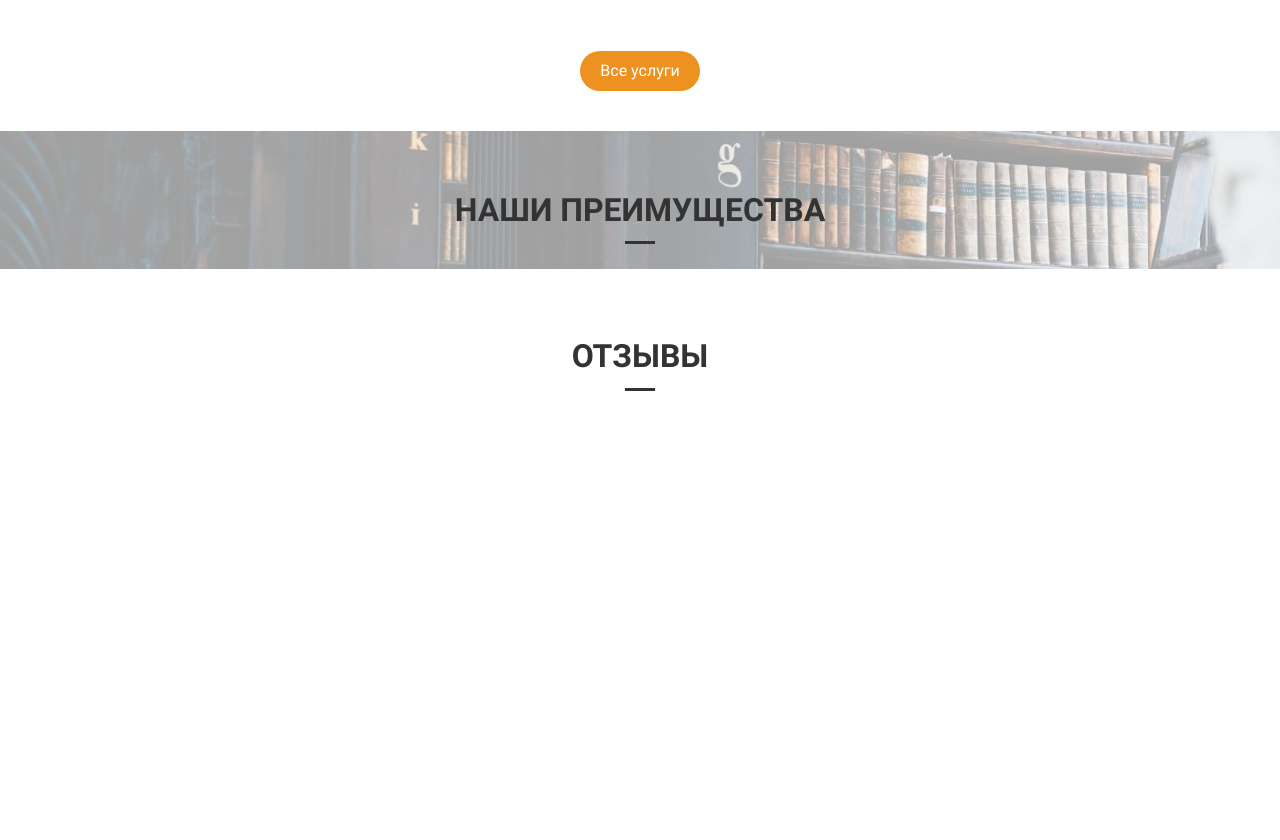
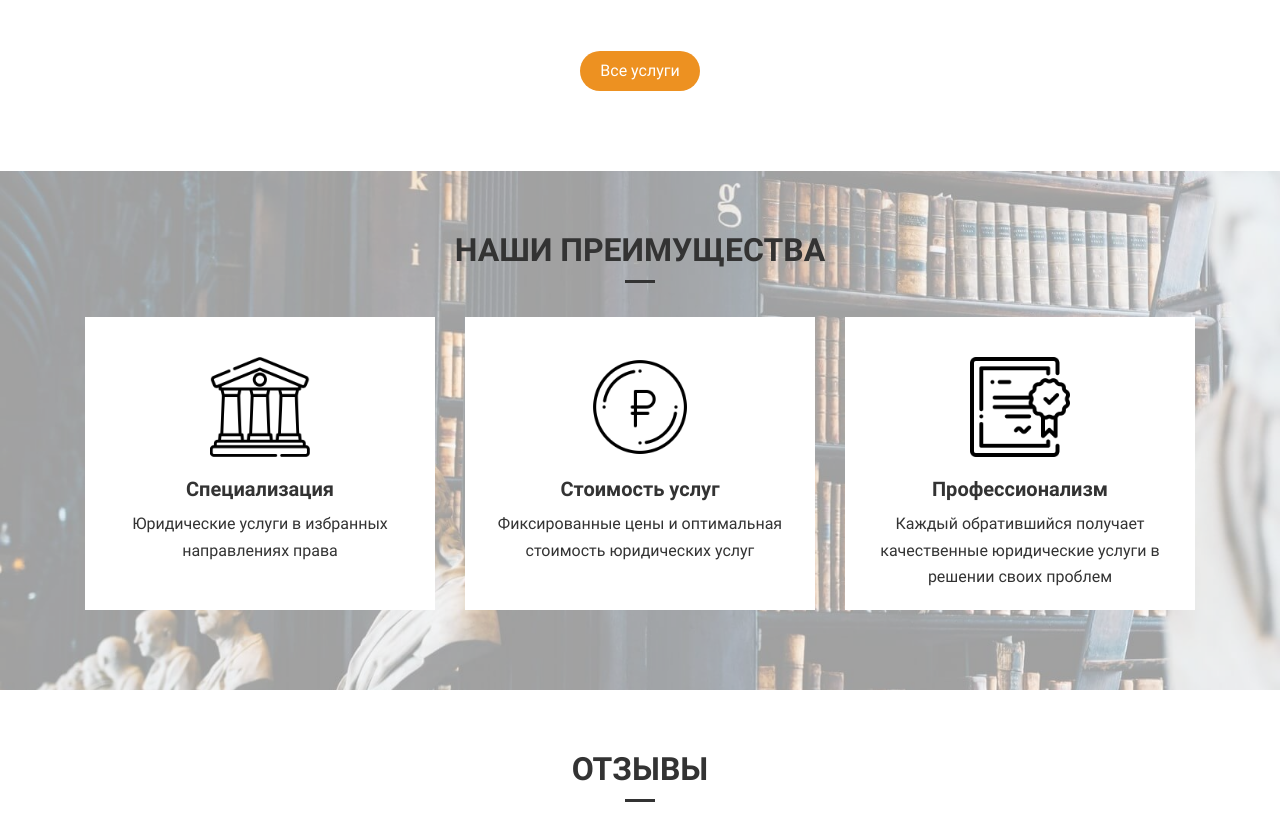
Before and after one commit to vita1ya/Lawyer, a website: page app/index.html in a window 1280 px wide. Shown: the part 1240-2080 px from the top of the page. Drawn offline with Linux system fonts and the light colour scheme.

Commit message:
#5 made section advantages

```diff
--- a/app/index.html
+++ b/app/index.html
@@ -159,7 +159,35 @@
 		<div class="container">
 			<h2 class="section-title">Наши преимущества</h2>
 			<div class="advantages-content">
-
+				<div class="row">
+					<div class="col-4">
+						<div class="card">
+							<div class="card-body">
+								<img src="images/dest/advantages/court.png" alt="" class="card-img">
+								<h5 class="card-title">Специализация</h5>
+								<p class="card-text">Юридические услуги в избранных направлениях права</p>
+							</div>
+						</div>
+					</div>
+					<div class="col-4">
+						<div class="card">
+							<div class="card-body">
+								<img src="images/dest/advantages/ruble.png" alt="" class="card-img">
+								<h5 class="card-title">Стоимость услуг</h5>
+								<p class="card-text">Фиксированные цены и оптимальная стоимость юридических услуг</p>
+							</div>
+						</div>
+					</div>
+					<div class="col-4">
+						<div class="card">
+							<div class="card-body">
+								<img src="images/dest/advantages/certificate.png" alt="" class="card-img">
+								<h5 class="card-title">Профессионализм</h5>
+								<p class="card-text">Каждый обратившийся получает качественные юридические услуги в решении своих проблем</p>
+							</div>
+						</div>
+					</div>
+				</div>
 			</div>
 		</div>
 	</section>
--- a/app/sass/_config.sass
+++ b/app/sass/_config.sass
@@ -47,6 +47,10 @@ $gutter: $grid-gutter-width
 a
   color: $head
 
+h1, h2, h3, h4, h5, h6
+	font-family: $robotoBold
+	font-weight: 700
+
 input, textarea, button, a
 	outline: none
 
@@ -64,3 +68,6 @@ body
 	line-height: 1.65
 	overflow-x: hidden
 	color: $textcolor
+
+section
+	padding: 40px 0 80px 0
--- a/app/sass/main.sass
+++ b/app/sass/main.sass
@@ -76,9 +76,8 @@ header
       cursor: pointer
 
 .section-title
-  font-family: $robotoBold
   font-weight: bold
-  padding: 60px 0 40px 0
+  padding: 20px 0 40px 0
   position: relative
   text-align: center
   text-transform: uppercase
@@ -89,7 +88,7 @@ header
     background: #333
     position: absolute
     transform: translateX(-50%)
-    top: 80%
+    top: 70%
     left: 50%
 
 .greeting
@@ -97,11 +96,8 @@ header
   height: calc(100vh - 101.2px)
   display: flex
   align-items: center
-  background: url(/images/dest/header_bg.jpg) no-repeat
+  background: url(/images/dest/greeting_bg.jpg) no-repeat
   &-content
-    h1
-      font-family: $robotoBold
-      font-weight: 700
     p
       color: #000000
 
@@ -113,8 +109,19 @@ header
       padding-top: 20px
       text-align: left
   .btn-all-services
-    margin-bottom: 40px
     display: inline-block
 
 .advantages
   background: url(/images/dest/advantages_bg.jpg)
+  .advantages-content
+    .card
+      height: 100%
+      border: none
+      border-radius: 0
+      .card-body
+        padding: 40px 20px 20px 20px
+        text-align: center
+        .card-img
+          width: 100px
+        .card-title
+          margin: 20px 0 10px 0
```
Also changed, not shown: app/css/app.min.css, app/images/dest/advantages/certificate.png (added), app/images/dest/advantages/court.png (added), app/images/dest/advantages/ruble.png (added), app/images/dest/greeting_bg.jpg (added), app/images/src/advantages/certificate.png (added), app/images/src/advantages/court.png (added), app/images/src/advantages/ruble.png (added), 2 other files.
